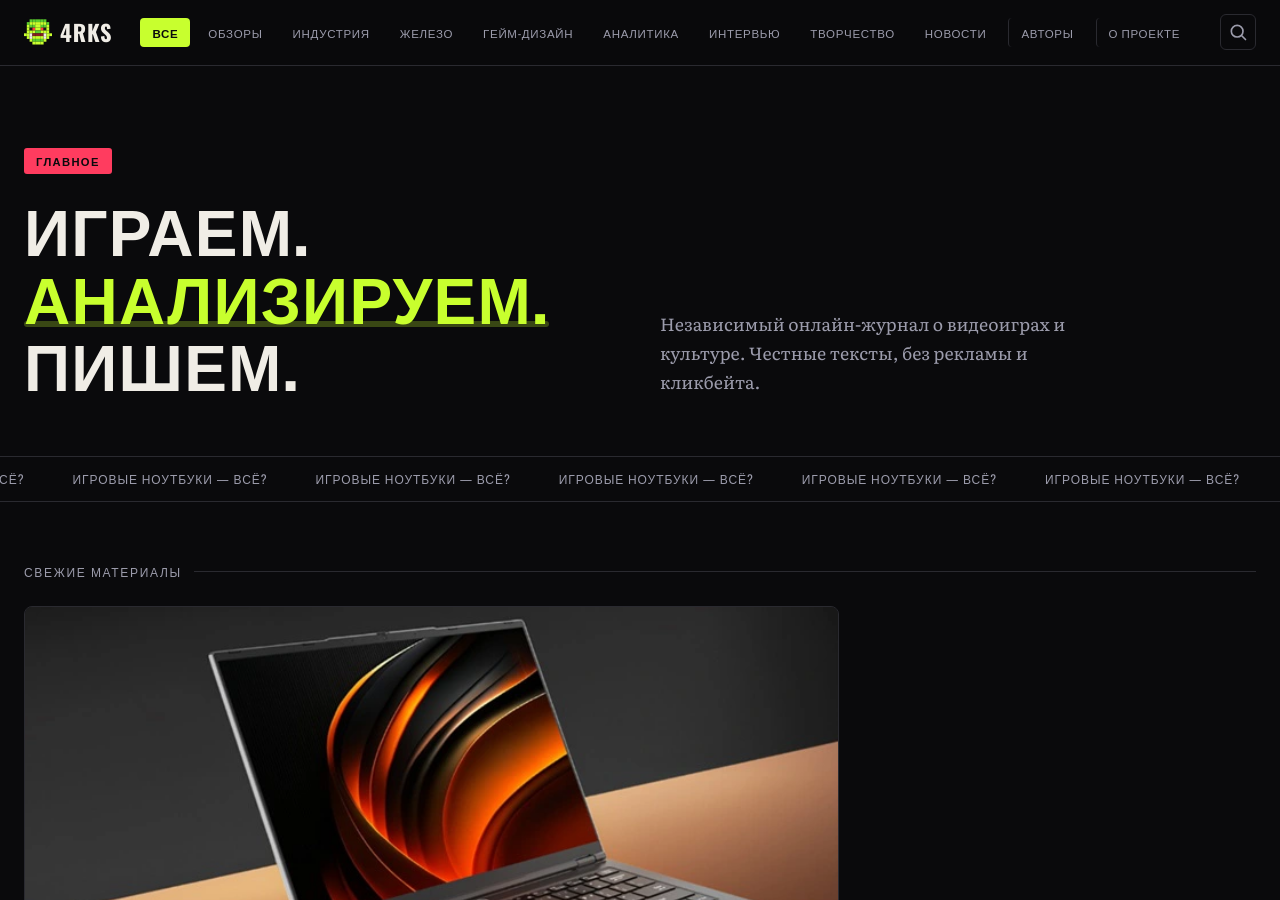
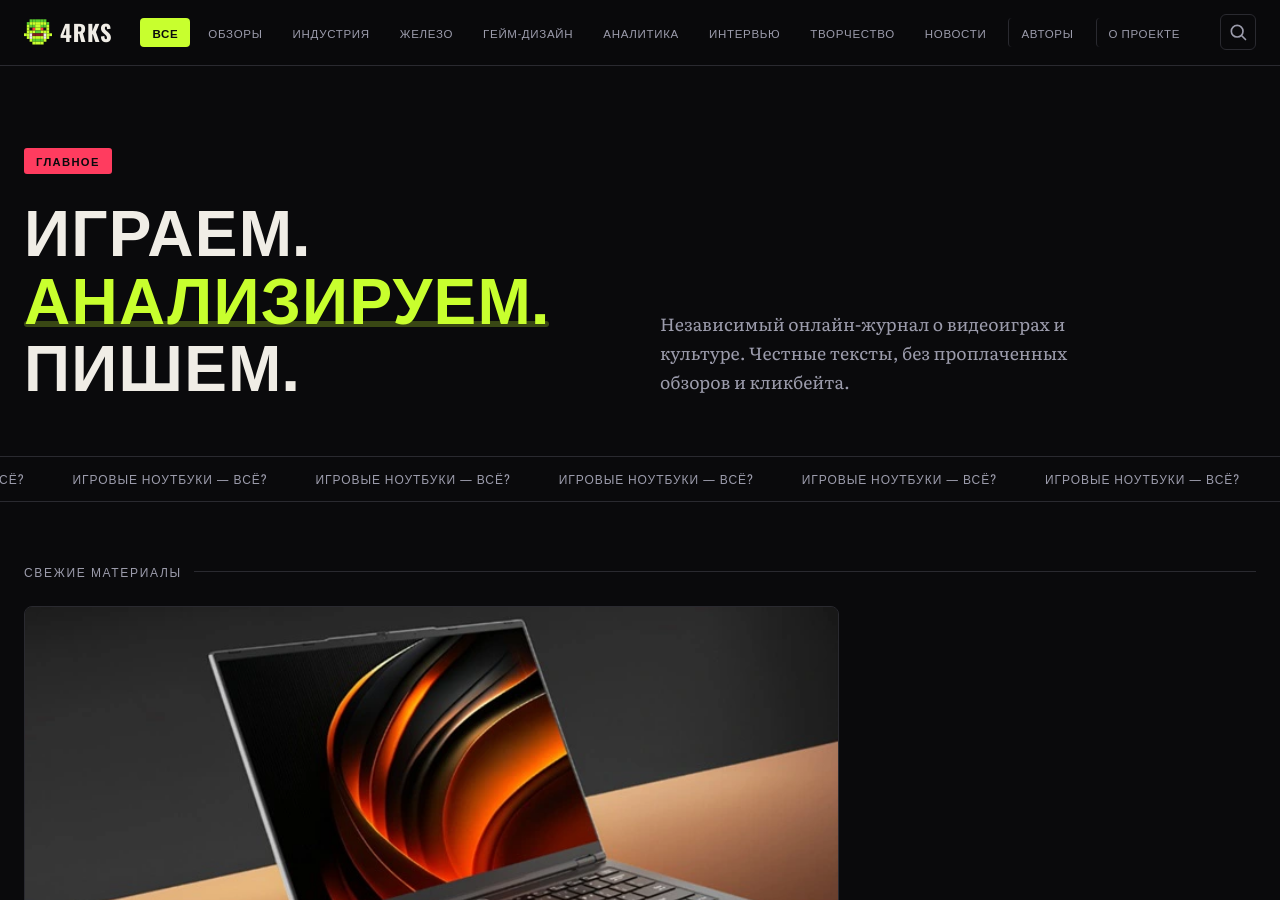
Before and after one commit to MagisterGudvin/pixelorcs, a Jekyll site: the page built from index.html, in a window 1280 px wide and 900 px high. Built offline with Jekyll 4.4.1, drawn with Linux system fonts in a browser that asks for light colours.

Commit message:
Update Настройки “general”

```diff
--- a/_data/settings.yml
+++ b/_data/settings.yml
@@ -32,7 +32,7 @@ hero_tag: Главное
 hero_title_1: Играем.
 hero_title_2: Анализируем.
 hero_title_3: Пишем.
-hero_subtitle: Независимый онлайн-журнал о видеоиграх и культуре. Честные тексты, без рекламы и кликбейта.
+hero_subtitle: Независимый онлайн-журнал о видеоиграх и культуре. Честные тексты, без проплаченных обзоров и кликбейта.
 about_title: Журнал для тех, кто играет осознанно
 about_text_1: '4RKS — это взгляд на видеоигры и индустрию от четырех независимых авторах. Мы пишем, потому что уверены: игры достойны такого же серьезного обсуждения, как кино и литература.'
 about_text_2: Никаких проплаченных обзоров. Только честный взгляд на индустрию, которую мы любим.
```
